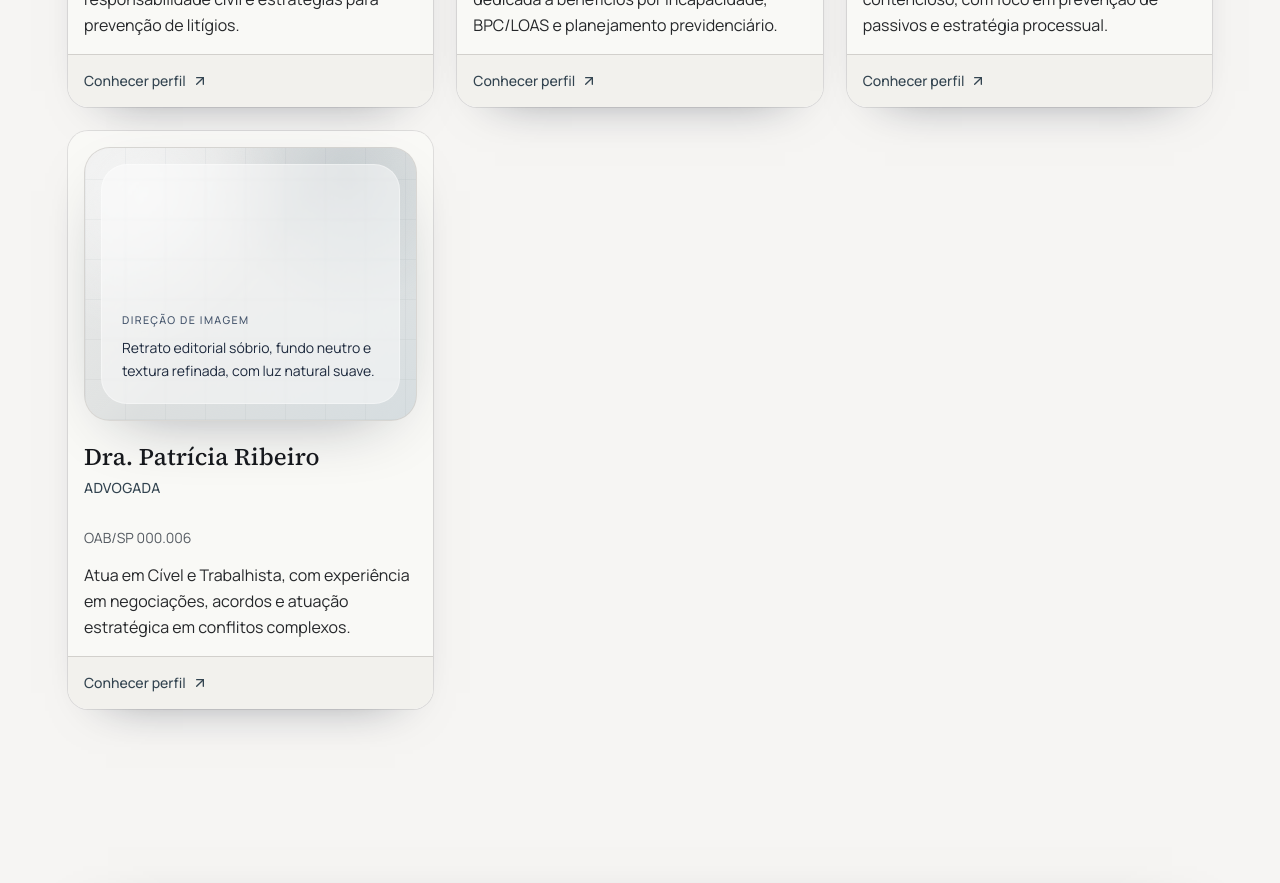
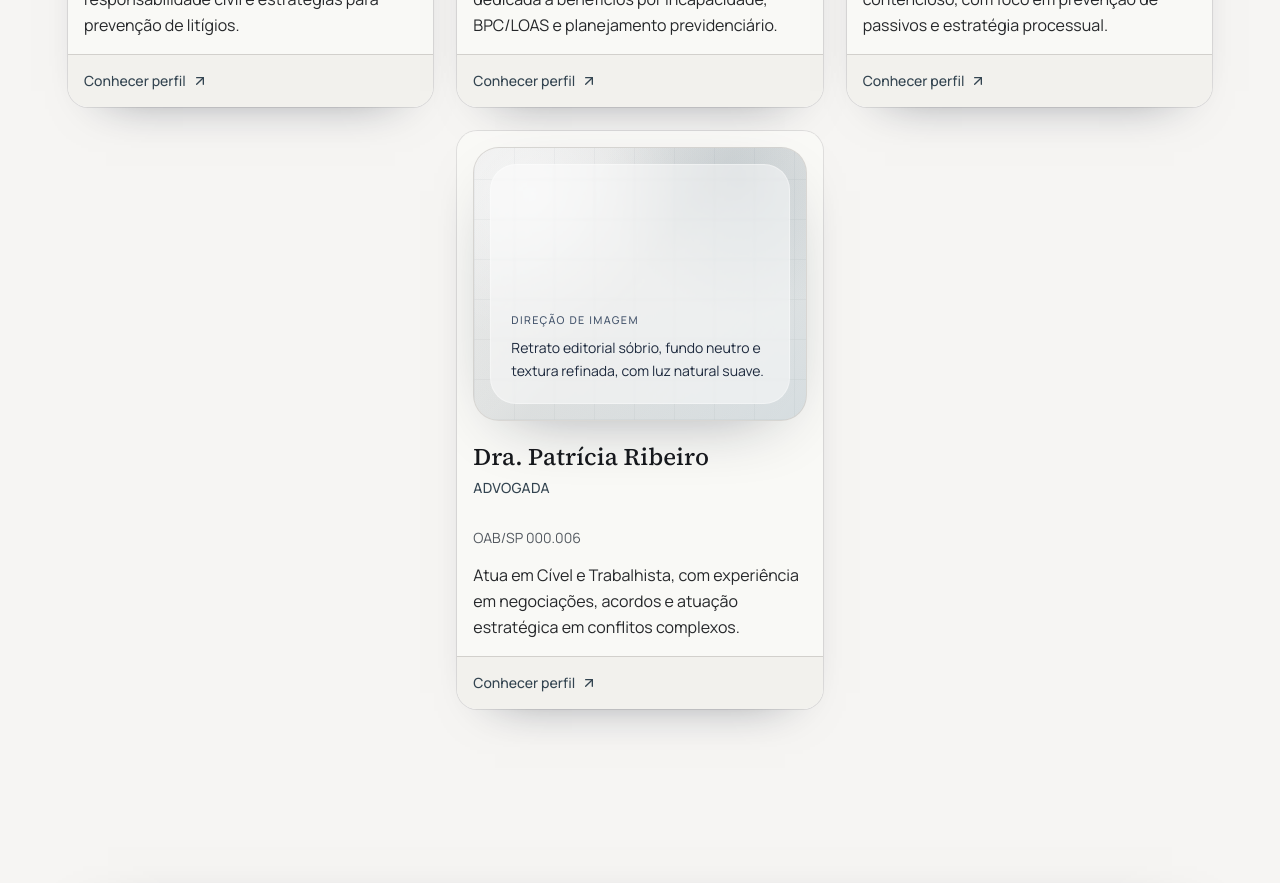
Before and after one commit to Victormoroo/Site_Advocacia, a Next.js app: page /equipe in a window 1280 px wide. Shown: the part 1880-2763 px from the top of the page. Built offline with nearby package versions, Linux system fonts and the light colour scheme.

Commit message:
fix(team): center last card in team grid for incomplete rows

```diff
--- a/src/app/equipe/page.tsx
+++ b/src/app/equipe/page.tsx
@@ -8,6 +8,7 @@ import { Reveal } from "@/components/common/reveal";
 import { SectionHeading } from "@/components/common/section-heading";
 import { team } from "@/content/site";
 import { buildMetadata } from "@/lib/seo";
+import { cn } from "@/lib/utils";
 
 export const metadata: Metadata = buildMetadata({
   title: "Equipe",
@@ -37,7 +38,16 @@ export default function EquipePage() {
 
           <div className="mt-10 grid gap-6 md:grid-cols-2 lg:grid-cols-3">
             {team.map((lawyer, index) => (
-              <Reveal key={lawyer.slug} delay={index * 0.07}>
+              <Reveal
+                key={lawyer.slug}
+                delay={index * 0.07}
+                className={cn(
+                  index === team.length - 1 &&
+                    team.length % 2 === 1 &&
+                    "md:col-span-2 md:mx-auto md:max-w-[460px] lg:col-span-1 lg:mx-0 lg:max-w-none",
+                  index === team.length - 1 && team.length % 3 === 1 && "lg:col-start-2",
+                )}
+              >
                 <LawyerCard lawyer={lawyer} />
               </Reveal>
             ))}
```
